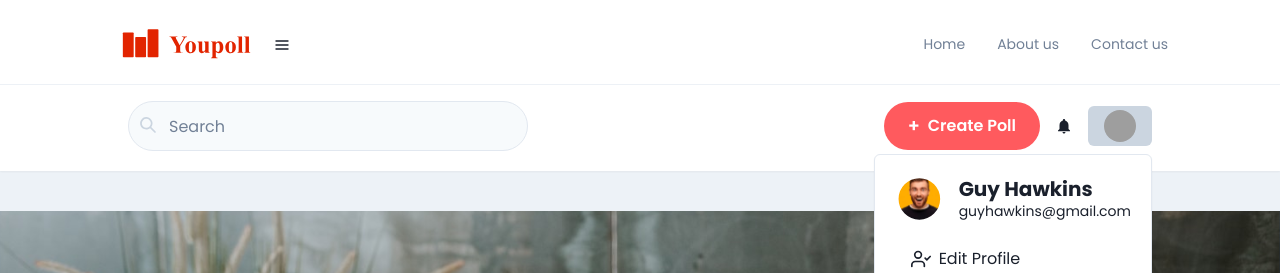
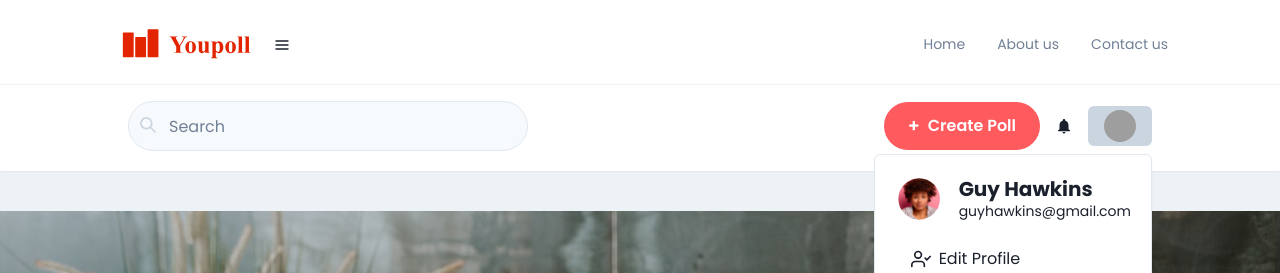
Before and after one commit to Abdulsamikamran/youPoll, a React (Vite) app: page / in a window 1280 px wide. Both pictures are taken after a click on the button 1120 px from the left and 126 px from the top of the page. Shown: the top 273 px of the page. Built offline with nearby package versions, Linux system fonts and the light colour scheme; grey boxes are pictures that could not be loaded.

Commit message:
design completed

```diff
--- a/src/components/Navbar.jsx
+++ b/src/components/Navbar.jsx
@@ -27,6 +27,7 @@ import logo from "../../assets/logo.svg";
 import { FiUserCheck } from "react-icons/fi";
 import { CiSettings } from "react-icons/ci";
 import { PiSignOutThin } from "react-icons/pi";
+import avatar from "../../assets/avatar1.svg";
 import { useNavigate } from "react-router-dom";
 
 const Navbar = () => {
@@ -152,7 +153,7 @@ const Navbar = () => {
                 cursor={"pointer"}
                 align="center"
               >
-                <Avatar src="assets/avatar2.svg" size="md" />
+                <Avatar src={avatar} size="md" />
                 <Box ml={4}>
                   <Heading as="h3" size="md">
                     Guy Hawkins
--- a/src/pages/auth/CreateAccount.jsx
+++ b/src/pages/auth/CreateAccount.jsx
@@ -20,7 +20,7 @@ import google from "../../../assets/google.png";
 
 const CreateAccount = () => {
   return (
-    <Box bg={"white"}>
+    <Box bg={"white"} w={"full"} h={"100vh"}>
       <Image src={logo} position={"absolute"} top={10} left={10} />
       <Flex
         py={6}
--- a/src/pages/auth/Login.jsx
+++ b/src/pages/auth/Login.jsx
@@ -39,7 +39,7 @@ function Login() {
   const prevStep = () => setActiveStep((prev) => Math.max(prev - 1, 0));
 
   return (
-    <Box bg={"white"}>
+    <Box bg={"white"} w={"full"} h={"100vh"}>
       <Image src={logo} position={"absolute"} top={10} left={10} />
       <Flex
         py={6}
```
